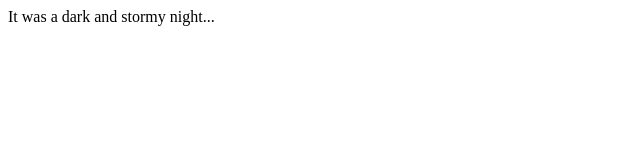
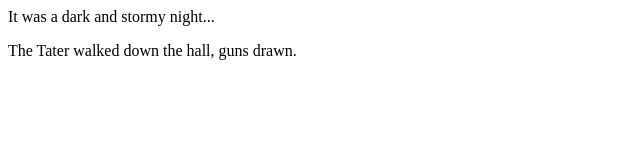
Before and after one commit to cherricrenshaw/fireside-story, a plain HTML site: page index.html in a window 1280 px wide. Shown: the whole page, without its empty margins (0-640 px from the left). Drawn offline with Linux system fonts and the light colour scheme.

Commit message:
added paragraph

```diff
--- a/index.html
+++ b/index.html
@@ -1,5 +1,6 @@
 <html>
   <body>
     <p>It was a dark and stormy night...</p>
+    <p>The Tater walked down the hall, guns drawn.</p>
   </body>
 </html>
```
